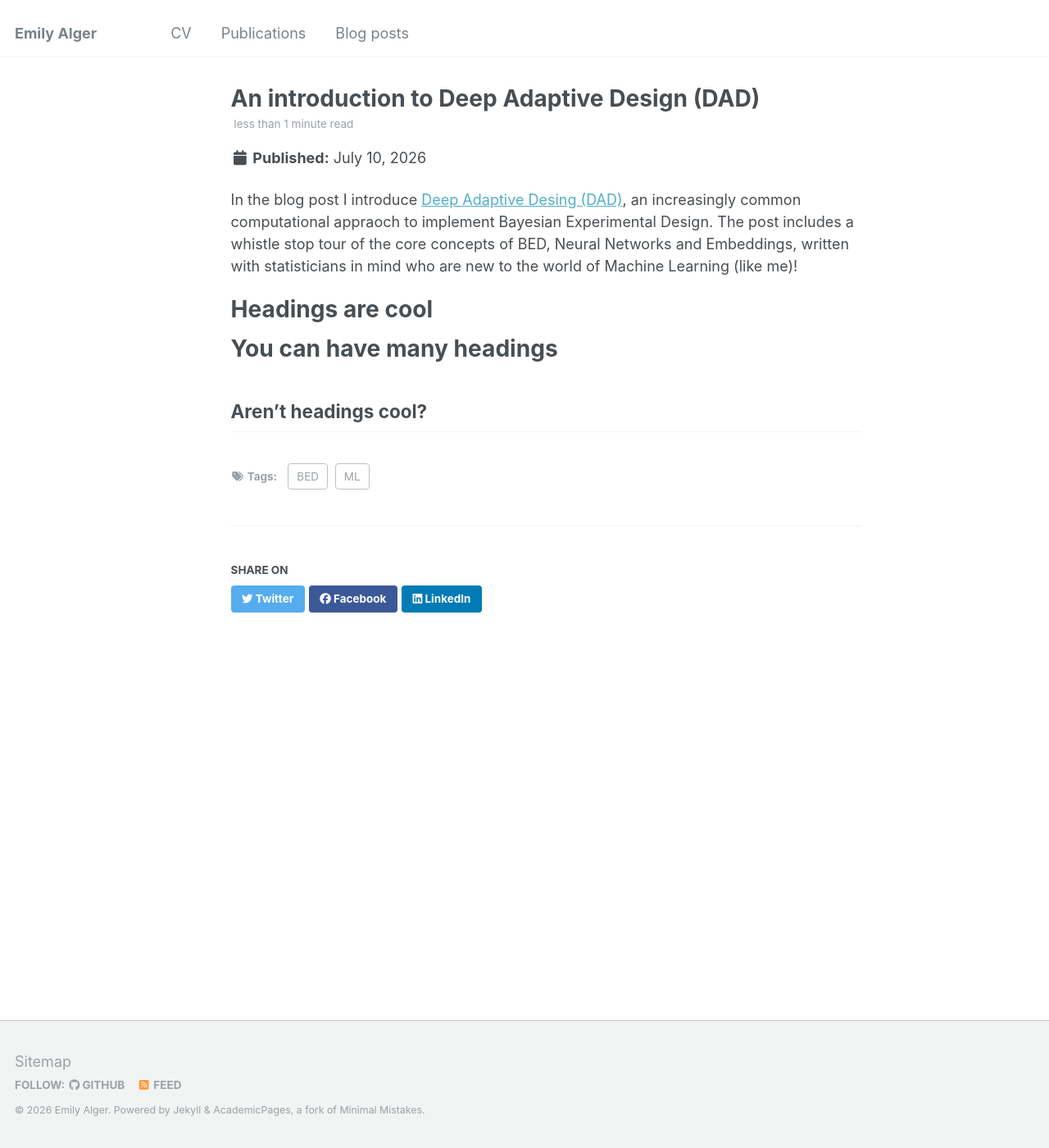
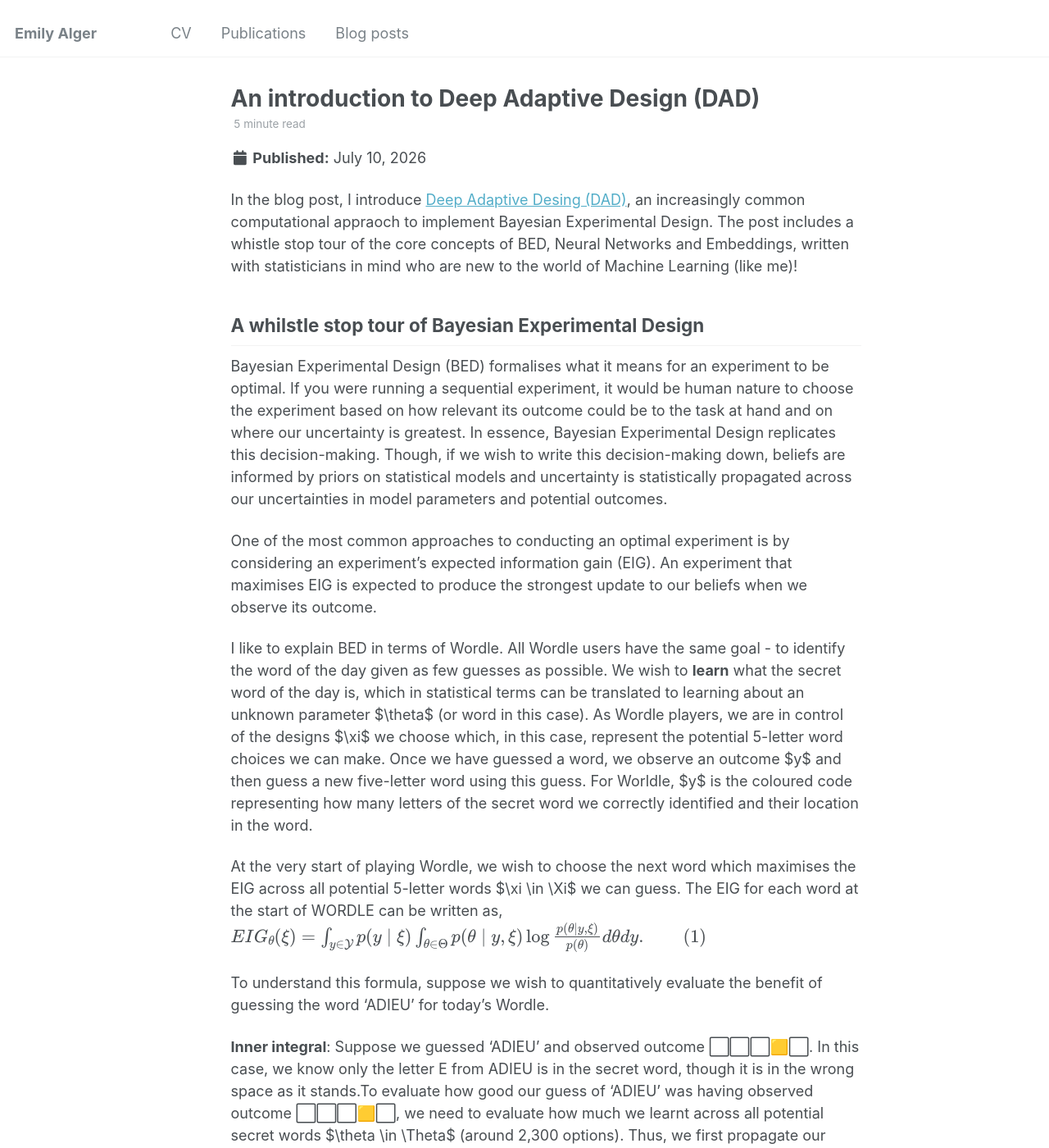
Before and after one commit to alemily100/alemily100.github.io, a Jekyll site: the page built from _posts/2026-07-10-an-introduction-to-deep-adaptive-design-dad.md, in a window 1280 px wide and 1400 px high. Shown: the whole window at 82% size. Built offline with Jekyll 4.4.1, drawn with Linux system fonts in a browser that asks for light colours; some of the changed text lies outside the part shown.

Commit message:
Update 2026-07-10-an-introduction-to-deep-adaptive-design-dad.md

```diff
--- a/_posts/2026-07-10-an-introduction-to-deep-adaptive-design-dad.md
+++ b/_posts/2026-07-10-an-introduction-to-deep-adaptive-design-dad.md
@@ -8,13 +8,34 @@ tags:
 author_profile: false
 ---
 
-In the blog post I introduce [Deep Adaptive Desing (DAD)](https://arxiv.org/pdf/2103.02438), an increasingly common computational appraoch to implement Bayesian Experimental Design. The post includes a whistle stop tour of the core concepts of BED, Neural Networks and Embeddings, written with statisticians in mind who are new to the world of Machine Learning (like me)!
+In the blog post, I introduce [Deep Adaptive Desing (DAD)](https://arxiv.org/pdf/2103.02438), an increasingly common computational appraoch to implement Bayesian Experimental Design. The post includes a whistle stop tour of the core concepts of BED, Neural Networks and Embeddings, written with statisticians in mind who are new to the world of Machine Learning (like me)!
 
-Headings are cool
-======
+## A whilstle stop tour of Bayesian Experimental Design
+Bayesian Experimental Design (BED) formalises what it means for an experiment to be optimal. If you were running a sequential experiment, it would be human nature to choose the experiment based on how relevant its outcome could be to the task at hand and on where our uncertainty is greatest. In essence, Bayesian Experimental Design replicates this decision-making. Though, if we wish to write this decision-making down, beliefs are informed by priors on statistical models and uncertainty is statistically propagated across our uncertainties in model parameters and potential outcomes.
 
-You can have many headings
-======
+One of the most common approaches to conducting an optimal experiment is by considering an experiment's expected information gain (EIG). An experiment that maximises EIG is expected to produce the strongest update to our beliefs when we observe its outcome.
 
-Aren't headings cool?
-------
+I like to explain BED in terms of Wordle. All Wordle users have the same goal - to identify the word of the day given as few guesses as possible. We wish to **learn** what the secret word of the day is, which in statistical terms can be translated to learning about an unknown parameter $\theta$ (or word in this case). As Wordle players, we are in control of the designs $\xi$ we choose  which, in this case, represent the potential 5-letter word choices we can make. Once we have guessed a word, we observe an outcome $y$ and then guess a new five-letter word using this guess. For Worldle, $y$ is the coloured code representing how many letters of the secret word we correctly identified and their location in the word.
+
+At the very start of playing Wordle, we wish to choose the next word which maximises the EIG across all potential 5-letter words $\xi \in \Xi$ we can guess. The EIG for each word at the start of WORDLE can be written as,
+$$EIG_\theta(\xi) = \int_{y \in \mathcal{Y}} p(y \mid \xi) \int_{\theta \in \Theta} p(\theta \mid y, \xi) \log \frac{p(\theta \mid y, \xi)}{p(\theta)} d\theta dy. \qquad (1) $$
+
+To understand this formula, suppose we wish to quantitatively evaluate the benefit of guessing the word 'ADIEU' for today's Wordle.
+
+**Inner integral**:
+Suppose we guessed 'ADIEU' and observed outcome ⬜⬜⬜🟨⬜. In this case, we know only the letter E from ADIEU is in the secret word, though it is in the wrong space as it stands.To evaluate how good our guess of 'ADIEU' was having observed outcome ⬜⬜⬜🟨⬜, we need to evaluate how much we learnt across all potential secret words $\theta \in \Theta$ (around 2,300 options). Thus, we first propagate our uncertainty across all potential parameter options $\theta$ we may see. For example, this guess certainly means we no longer suspect 'BUZZY' of being the secret word, but it hasn't helped us learn whether the secret word is either 'WHOLE' or 'PROSE'. This inner integral helps us mathematically quantify this learning.
+
+**Inner integral**:
+ The outer integral recognises that we cannot observe outcome ⬜⬜⬜🟨⬜ without choosing ADIEU as a guess to start with. This goes against the whole point of the challenge, we want to know if 'ADIEU' is a good word before wasting a Wordle turn on it. In this case we must also propagate our uncertainty once more over all the potential colour patterns we may see for the word 'ADIEU'. For example, as 'ADIEU' has lots of vowels, we expect the colour pattern to have more yellows and greens that a more unusual word like 'FLUFF' which, with its repeated F's, is less likely to share many letters with the secret word.
+
+Accordingly, the best first guess for Wordle will be $\xi^* = \arg \max_{\xi \in \Xi} EIG_\theta(\xi) $.
+
+Whilst it is not notationally challenging to write the objective for the best Wordle word, computationally it is a different story. Maximising the EIG is a doubly intractable objective, which introduces a huge computational bottleneck for the real time deployment of experiments wishing to leverage BED. This sets the scene for DAD (Deep Amortised Design).
+
+## Amortising BED
+
+The idea of *amortising* processes has come up many times since starting my postdoc. In the previous section we discussed the case where at each step of an experiment, a doubly intractable objective must be optimised, with a huge computational cost. *Amoritisation* considers an approach where rather than case evaluating this objective at each data acquisition step, we instead train a strategy upfront, before *deployment* (active use). By doing so, model training is completed before the experiment begins, ensuring that decisions can be made almost instantaneously once the experiment is underway.
+
+For the DAD, this strategy means that a *Design policy* $\pi$ (Neural Network) is trained to acquire data intelligently before the experiment so that, once the experiment commences, decision-making is as simple of completing one *forward pass* (one model fit) of the network to recommend the next experiment.
+
+As the neural network is trained before the experiment has even been run, the neural network is trained on synthetic data using the known prior and likelihood of the model. Then, after model training, the design policy can be used in real time by practitioners for almost instantaneous, real-time for decision-making, bypassing the computationally expensive necessity to compute the doubly intractable objective (1) to compute the EIG.
```
